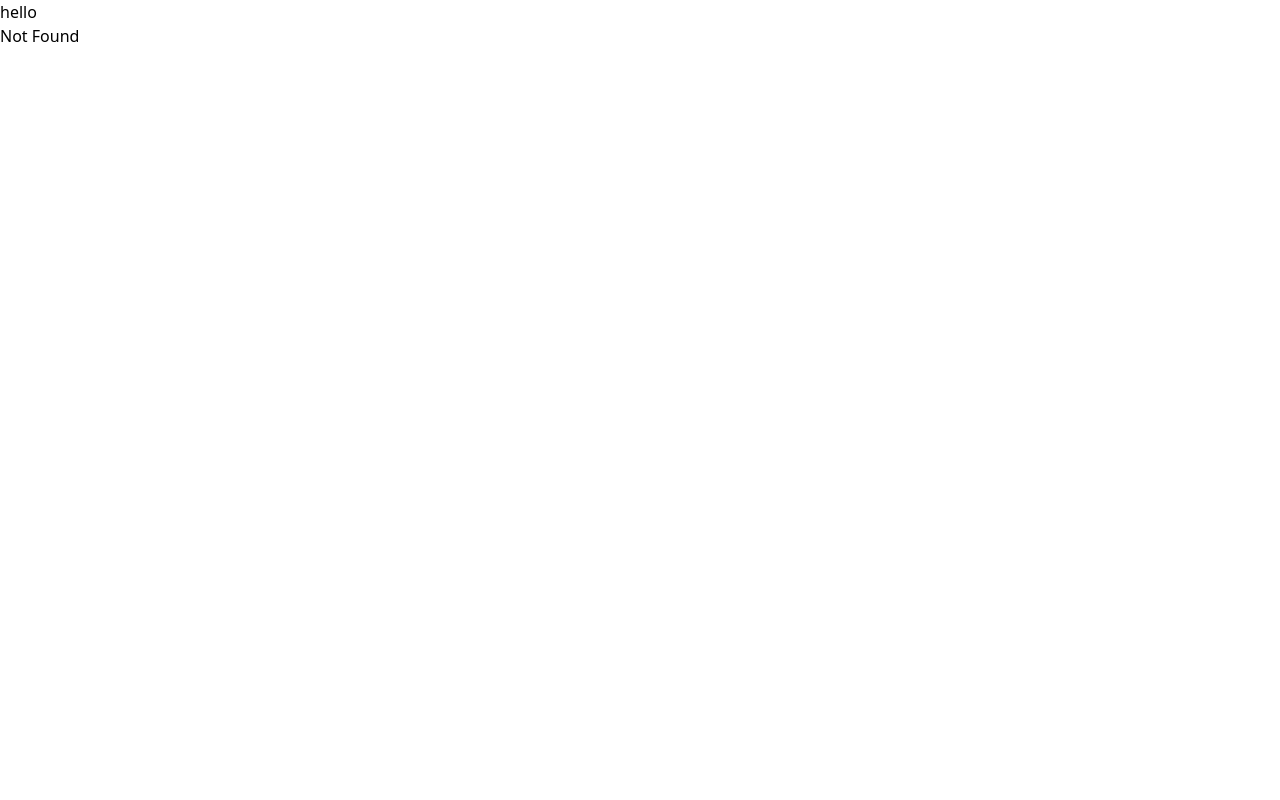
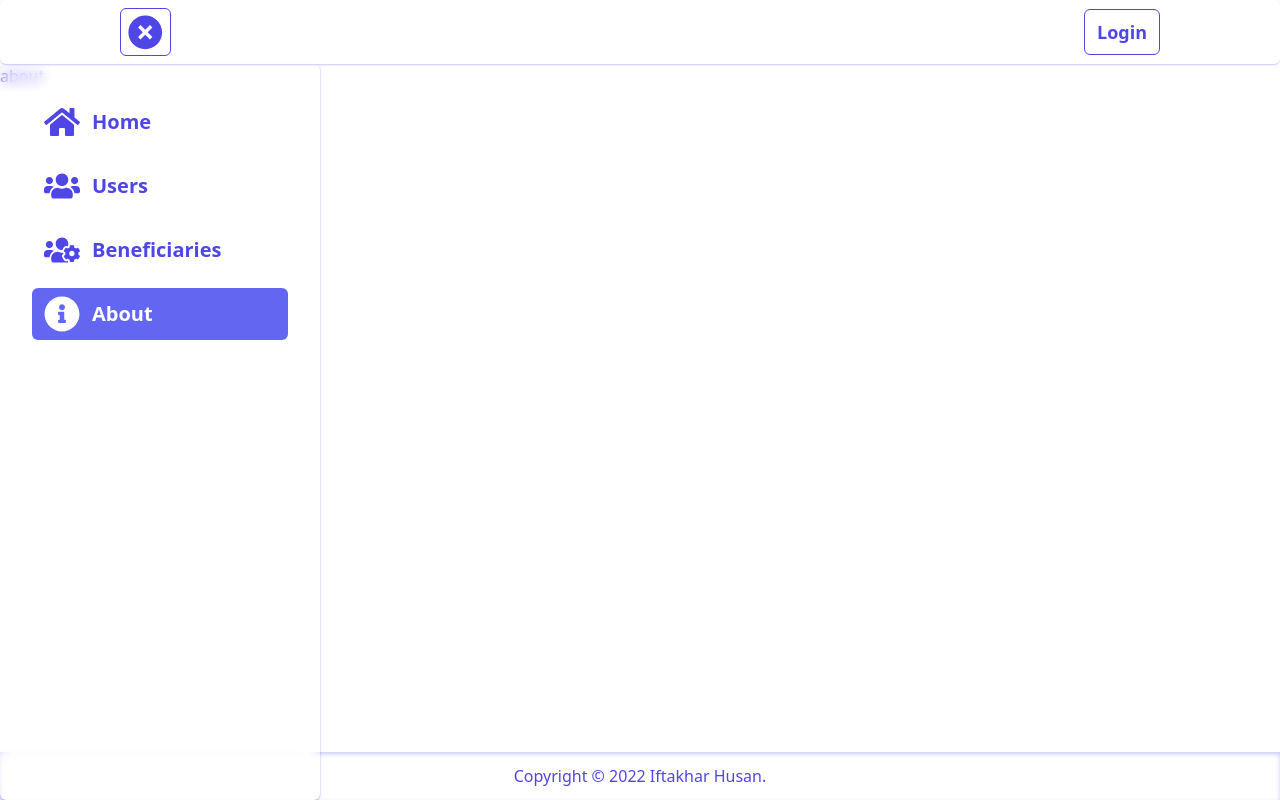
Before and after one commit to Iftakharpy/charity-project-manager, a React (Vite) app in the folder frontend/: page /about/ in a window 1280 px wide. Before the commit this address had no page. Built offline with nearby package versions, Linux system fonts and the light colour scheme.

Commit message:
Fix layout for app

```diff
--- a/frontend/index.html
+++ b/frontend/index.html
@@ -5,11 +5,9 @@
     <link rel="icon" type="image/svg+xml" href="/logo.svg" />
     <meta name="viewport" content="width=device-width, initial-scale=1.0" />
     <title>Vite + React + TS</title>
-    <!-- tailwind css -->
-    <!-- <link rel="stylesheet" href="/tailwind.css"> -->
   </head>
   <body>
-    <div id="root"></div>
+    <div id="root" class="root"></div>
     <script type="module" src="/src/main.tsx"></script>
   </body>
 </html>
--- a/frontend/src/App.tsx
+++ b/frontend/src/App.tsx
@@ -1,29 +1,25 @@
-import './tailwind.css'
-import React from 'react'
-import { Routes, Route, Outlet } from 'react-router-dom'
+import React, { useState } from 'react'
+import { Routes, Route } from 'react-router-dom'
 import { UserProfileComponent } from './features/userFeature/userProfileComponent'
+import { BaseLayout } from './layouts/BaseLayout'
+import { IconContext } from "react-icons";
 
 
-function App(){
-  return <div>
-    <div>hello</div>
+import './tailwind.css'
+
+
+export function App() {
+  return <IconContext.Provider value={{ className: "react-icons" }}>
     <Routes>
-      <Route path="/" element={<Outlet/>}>
+      <Route  path="/" element={<BaseLayout/>}>
         <Route index element={<UserProfileComponent/>}/>
-        <Route path="*" element={"Not Found"}/>
+        <Route path='about/' element={"about"}/>
+        <Route path='login/' element={"login"}/>
+        <Route path='*' element={"Not Found"}/>
       </Route>
     </Routes>
-    {/* <Routes>
-      <Route path="/" element={<BaseLayout/>}>
-        <Route index element={<HomePage/>}/>
-        <Route path="login/" element={<LoginPage/>}/>
-        <Route path="logout/" element={<LogoutPage/>}/>
-        <Route path="profile/" element={<ProfilePage/>}/>
-        <Route path="about/" element={<AboutPage/>}/>
-        <Route path="*" element={"Not Found"}/>
-      </Route>
-    </Routes> */}
-  </div>
+  </IconContext.Provider>
 }
 
+
 export default App
--- a/frontend/src/app/services/api.ts
+++ b/frontend/src/app/services/api.ts
@@ -1,6 +1,7 @@
 import { createApi, fetchBaseQuery } from '@reduxjs/toolkit/query/react'
 import { API_ROOT } from '../config'
 import { User, LoginCredentials, UserEndpointResponse } from '../../features/userFeature/userTypes'
+
 
 export const api = createApi({
     reducerPath: 'api',
@@ -14,12 +15,18 @@ export const api = createApi({
     }),
     endpoints: (builder) => ({
         // User related endpoints
-        loginUser: builder.mutation<User, LoginCredentials>({
-            query: ({email, password}) => ({
-                url: 'users/login/',
-                method: 'POST',
-                body: {username: email, password}
-            }),
+        loginUser: builder.mutation<UserEndpointResponse, LoginCredentials>({
+            query: ({email, password}) =>{
+                let formData = new FormData()
+                formData.append('username', email)
+                formData.append('password', password)
+
+                return {
+                    url: 'users/login/',
+                    method: 'POST',
+                    body: formData
+                }
+            },
         }),
 
         logoutUser: builder.query<unknown, void>({
--- a/frontend/src/features/userFeature/userProfileComponent.tsx
+++ b/frontend/src/features/userFeature/userProfileComponent.tsx
@@ -1,22 +1,16 @@
 import React from 'react'
-import { useGetUserProfileQuery } from '../../app/services/api'
+import { useGetUserProfileQuery, useLoginUserMutation } from '../../app/services/api'
 
 
 export function UserProfileComponent() {
-	const { isLoading, isError, data, error} = useGetUserProfileQuery()
+	const [loginUser, { isLoading, isError, data, error}] = useLoginUserMutation()
 
-	console.log('data', data)
-	console.log('error', error)
+	if (data==undefined && error==undefined && !isLoading) loginUser({email:'ab@cd.com', password:'abcd'})
 
 	if (isLoading) return <h1>Loading data</h1>
 	if (isError) return <h1>Error while loading data</h1>
 	if (data) return (<article>
 		<h1>Name: {data.data.first_name} {data.data.last_name}</h1>
-		<h2>Name: {data.data.first_name} {data.data.last_name}</h2>
-		<h3>Name: {data.data.first_name} {data.data.last_name}</h3>
-		<h4>Name: {data.data.first_name} {data.data.last_name}</h4>
-		<h5>Name: {data.data.first_name} {data.data.last_name}</h5>
-		<h6>Name: {data.data.first_name} {data.data.last_name}</h6>
 	<pre>
 		{JSON.stringify(data, null, 4)}
 	</pre>
--- a/frontend/src/features/userFeature/userSlice.tsx
+++ b/frontend/src/features/userFeature/userSlice.tsx
@@ -9,7 +9,7 @@ export const userSlice = createSlice({
     initialState: {value: initialUserState},
     reducers: {
         login(state, action:PayloadAction<Partial<User>>){
-            state.value = {...state.value, ...action.payload}
+            state.value = { ...state.value, ...action.payload}
         },
 
         logout(state){
@@ -18,6 +18,7 @@ export const userSlice = createSlice({
     }
 })
 
+
 export default userSlice.reducer
 export const userReducer =  userSlice.reducer
 export const {login, logout} = userSlice.actions
--- /dev/null
+++ b/frontend/src/layouts/BaseLayout.tsx
@@ -0,0 +1,35 @@
+import React, { useState } from 'react'
+import { NavLink, Outlet } from 'react-router-dom'
+import { TiThMenu } from 'react-icons/ti'
+import { RiCloseCircleFill } from 'react-icons/ri'
+
+import { NavigationLinksComponent } from './NavigationLinksComponent'
+import { FooterComponent } from './FooterComponent'
+import { HeaderComponent } from './HeaderComponent'
+
+
+
+export function BaseLayout() {
+	const [isSidebarOpen, setIsSidebarOpen] = useState(true);
+  	return (
+		<div id="layout" className='layout'>
+			<section className='bottom-section'>
+				<article className='main-section'>
+					<main id='main-content' className='main-content'>
+						{/* Page specific contents goes here */}
+						<Outlet/>
+					</main>
+
+					<FooterComponent/>
+				</article>
+
+				<aside id='sidebar' className={`sidebar ${isSidebarOpen? 'open': 'close'}`}>
+					<NavigationLinksComponent/>
+				</aside>
+			</section>
+
+			{/* This section should stay at the bottom for backdrop-filter property to work */}
+			<section className='top-section'>
+				<HeaderComponent isSidebarOpen={isSidebarOpen} setIsSidebarOpen={setIsSidebarOpen}/>
+			</section>
+		</div>)}
--- /dev/null
+++ b/frontend/src/layouts/FooterComponent.tsx
@@ -0,0 +1,10 @@
+import React from 'react'
+import { DateTime } from 'luxon'
+
+export function FooterComponent() {
+  return (
+	<footer id='footer' className='footer'>
+		Copyright © {DateTime.now().year} Iftakhar Husan.
+	</footer>
+  )
+}
--- /dev/null
+++ b/frontend/src/layouts/HeaderComponent.tsx
@@ -0,0 +1,21 @@
+import React from 'react'
+import { NavLink } from 'react-router-dom'
+import { RiCloseCircleFill } from 'react-icons/ri'
+import { TiThMenu } from 'react-icons/ti'
+
+
+interface HeaderProps{
+	isSidebarOpen: boolean;
+	setIsSidebarOpen: (arg:boolean)=>void;
+}
+
+
+export function HeaderComponent(props:HeaderProps) {
+	const { isSidebarOpen, setIsSidebarOpen } = props
+ 	 return (<header id='header' className="header">
+			<button className='btn p-1 h-12 flex justify-center items-center' onClick={()=>setIsSidebarOpen(!isSidebarOpen)}>
+				{isSidebarOpen?<RiCloseCircleFill/>:<TiThMenu/>}
+			</button>
+			<NavLink className='btn' to='/login/'>Login</NavLink>
+		</header>)
+	}
--- /dev/null
+++ b/frontend/src/layouts/NavigationLinksComponent.tsx
@@ -0,0 +1,53 @@
+import React, { FC } from 'react';
+import { NavLink } from 'react-router-dom'
+import { FaHome, FaInfoCircle, FaUsers, FaUsersCog } from 'react-icons/fa'
+
+
+interface LinkType{
+	path: string;
+	text: string;
+	icon: FC;
+}
+
+
+const NAV_LINKS = [
+	{
+		path: '/',
+		text: 'Home',
+		icon: FaHome
+	},
+	{
+		path: '/users/',
+		text: 'Users',
+		icon: FaUsers
+	},
+	{
+		path: '/beneficiaries/',
+		text: 'Beneficiaries',
+		icon: FaUsersCog
+	},
+	{
+		path: '/about/',
+		text: 'About',
+		icon: FaInfoCircle
+	},
+] as LinkType[]
+
+
+
+
+export function NavigationLinksComponent() {
+  	return (<nav className='sidebar-nav'>
+		<ul className='sidebar-nav-items-container'>
+			{
+				NAV_LINKS.map((link, idx)=>{
+				return (<li key={idx} className='sidebar-nav-item-container'>
+						<NavLink className='sidebar-nav-link' to={link.path}>
+							<link.icon/>
+							<span className='nav-link-text'>{link.text}</span>
+						</NavLink>
+					</li>)
+			})}
+		</ul>
+		</nav>
+	)}
```
Also changed, not shown: frontend/src/tailwind-input.css.
